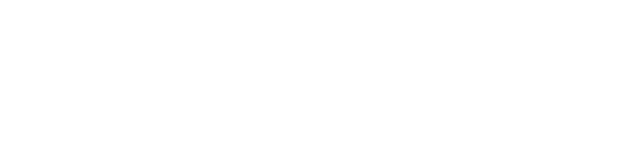
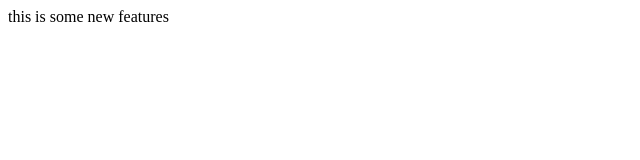
Before and after one commit to Jatin975/Python-Practice, a plain HTML site: page index.html in a window 1280 px wide. Shown: the whole page, without its empty margins (0-640 px from the left). Drawn offline with Linux system fonts and the light colour scheme.

Commit message:
Added new features line

```diff
--- a/index.html
+++ b/index.html
@@ -7,6 +7,6 @@
     <title>Document</title>
 </head>
 <body>
-
+    this is some new features
 </body>
 </html>
```
Also changed, not shown: 1 other file.
